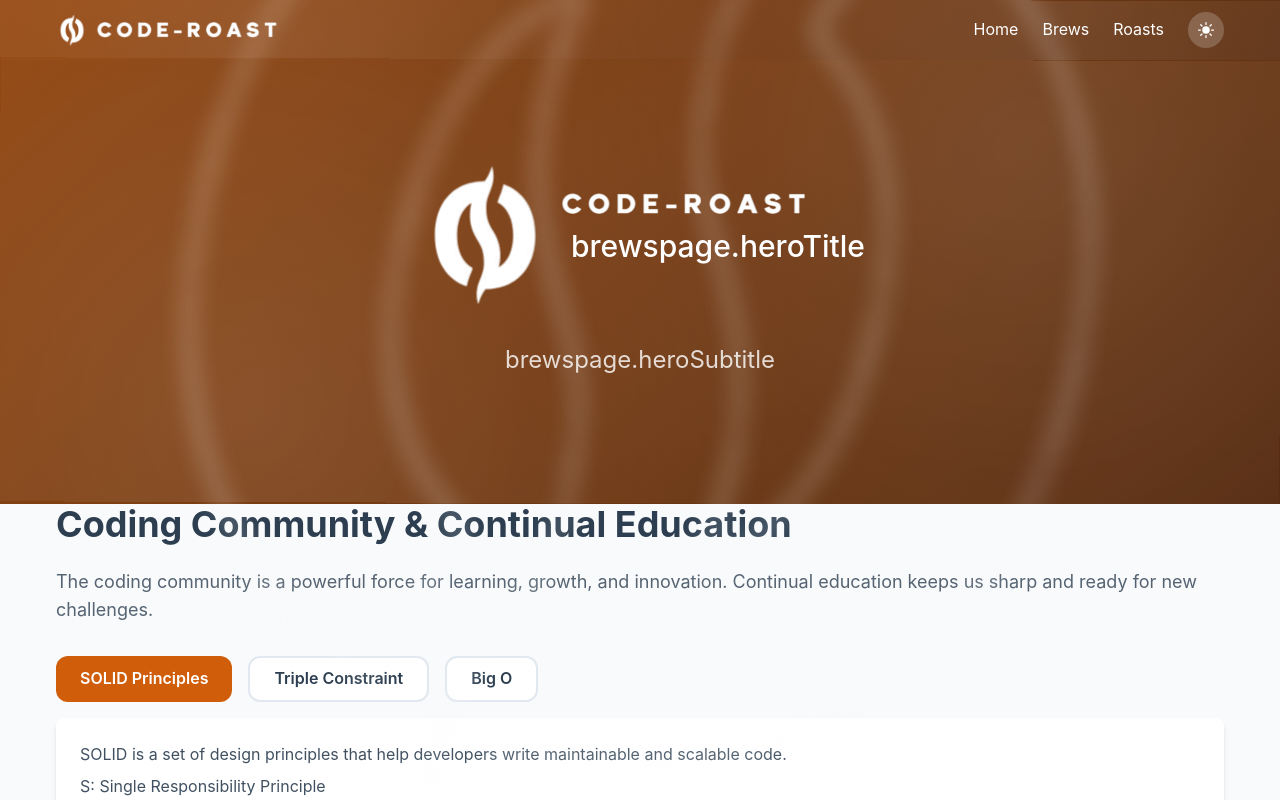
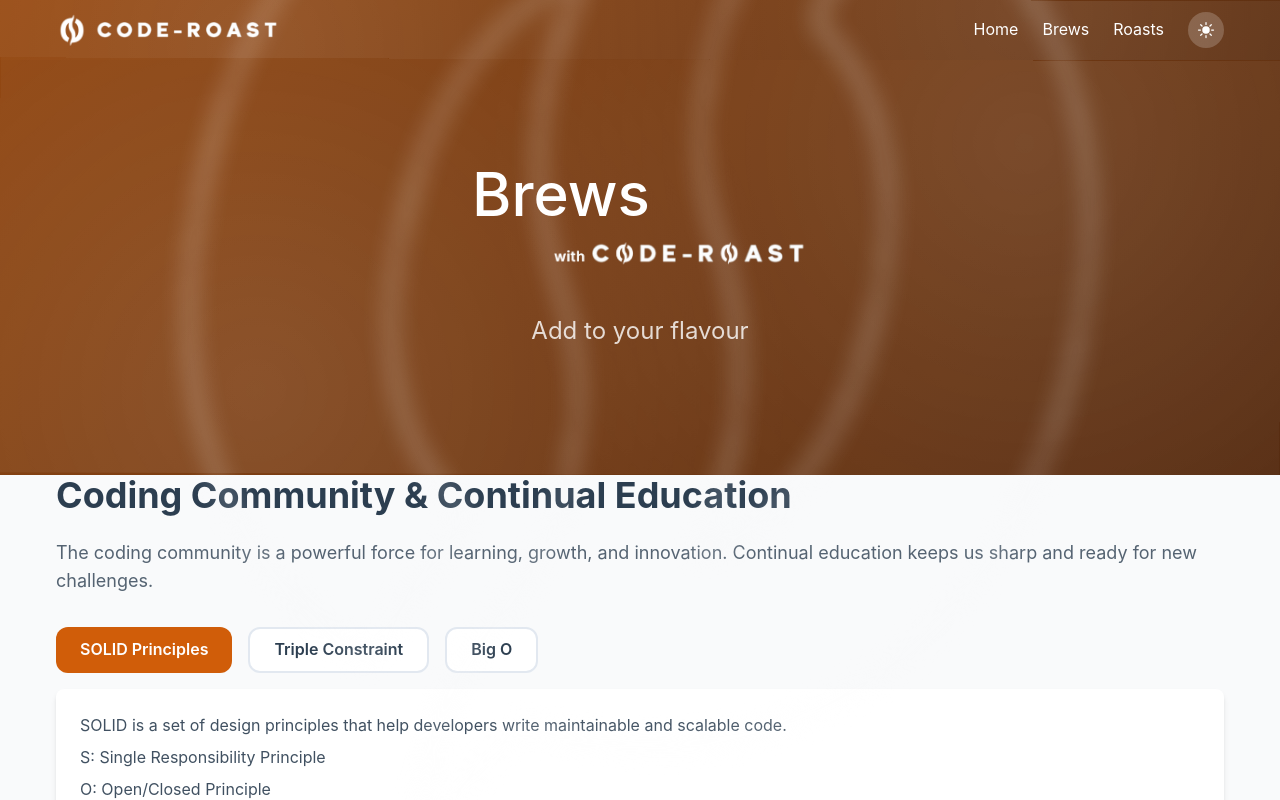
Before and after one commit to CatSealey/code-roast-website, a React (Vite) app: page /brewspage in a window 1280 px wide. Shown: the top 800 px of the page. Built offline with nearby package versions, Linux system fonts and the light colour scheme.

Commit message:
feat: use the with-code-roast logo

```diff
--- a/src/locales/en/translation.json
+++ b/src/locales/en/translation.json
@@ -1,5 +1,7 @@
 {
   "brewspage": {
+    "heroTitle": "Brews",
+    "heroSubtitle": "Add to your flavour",
     "title": "Coding Community & Continual Education",
     "description": "The coding community is a powerful force for learning, growth, and innovation. Continual education keeps us sharp and ready for new challenges.",
     "tabs": {
@@ -32,6 +34,10 @@
         ]
       }
     }
+  },
+  "roastspage": {
+    "heroTitle": "Roasts",
+    "heroSubtitle": "Where curiosity meets craft."
   },
   "header": {
     "title": "Code Roast",
--- a/src/pages/BrewsPage.tsx
+++ b/src/pages/BrewsPage.tsx
@@ -73,12 +73,11 @@ const Brews: React.FC = () => {
         </div>
         <div className="container mx-auto px-6 text-center relative z-10 flex flex-col items-center">
           <div className="flex flex-row items-center justify-center mb-10 mt-6">
-            <img src="/logo/code-roast-white-icon.png" alt="Code Roast Icon" className="w-50 h-50 object-contain" style={{zIndex: 11}} />
-            <div className="flex flex-col items-left">
-              <img src="/logo/code-roast-white-text.png" alt="Code Roast Logo" className="mb-2 object-fill w-64 h-auto" style={{zIndex: 11}} />
-              <h2 className="text-4xl md:text-3xl font-medium fade-in neon-text text-left ml-4">
+            <div className="flex flex-col items-middle">
+              <h2 className="text-5xl md:text-6xl font-medium fade-in neon-text text-left mr-20">
                 {t('brewspage.heroTitle')}
               </h2>
+              <img src="/logo/with-code-roast.png" alt="Code Roast Logo" className="mb-2 object-fill w-64 h-auto ml-20" style={{zIndex: 11}} />
             </div>
           </div>
           <div className="text-xl md:text-2xl mb-8 opacity-90 fade-in text-middle">
--- a/src/pages/RoastsPage.tsx
+++ b/src/pages/RoastsPage.tsx
@@ -36,12 +36,13 @@ const RoastsPage: React.FC = () => {
         </div>
         <div className="container mx-auto px-6 text-center relative z-10 flex flex-col items-center">
           <div className="flex flex-row items-center justify-center mb-10 mt-6">
-            <img src="/logo/code-roast-white-icon.png" alt="Code Roast Icon" className="w-50 h-50 object-contain" style={{zIndex: 11}} />
             <div className="flex flex-col items-left">
-              <img src="/logo/code-roast-white-text.png" alt="Code Roast Logo" className="mb-2 object-fill w-64 h-auto" style={{zIndex: 11}} />
-              <h2 className="text-4xl md:text-3xl font-medium fade-in neon-text text-left ml-4">
+              <div className="flex flex-col items-middle">
+              <h2 className="text-5xl md:text-6xl font-medium fade-in neon-text text-left mr-20">
                 {t('roastspage.heroTitle')}
               </h2>
+              <img src="/logo/with-code-roast.png" alt="Code Roast Logo" className="mb-2 object-fill w-64 h-auto ml-20" style={{zIndex: 11}} />
+            </div>
             </div>
           </div>
           <div className="text-xl md:text-2xl mb-8 opacity-90 fade-in text-middle">
```
Also changed, not shown: public/logo/with-code-roast.png (added).
